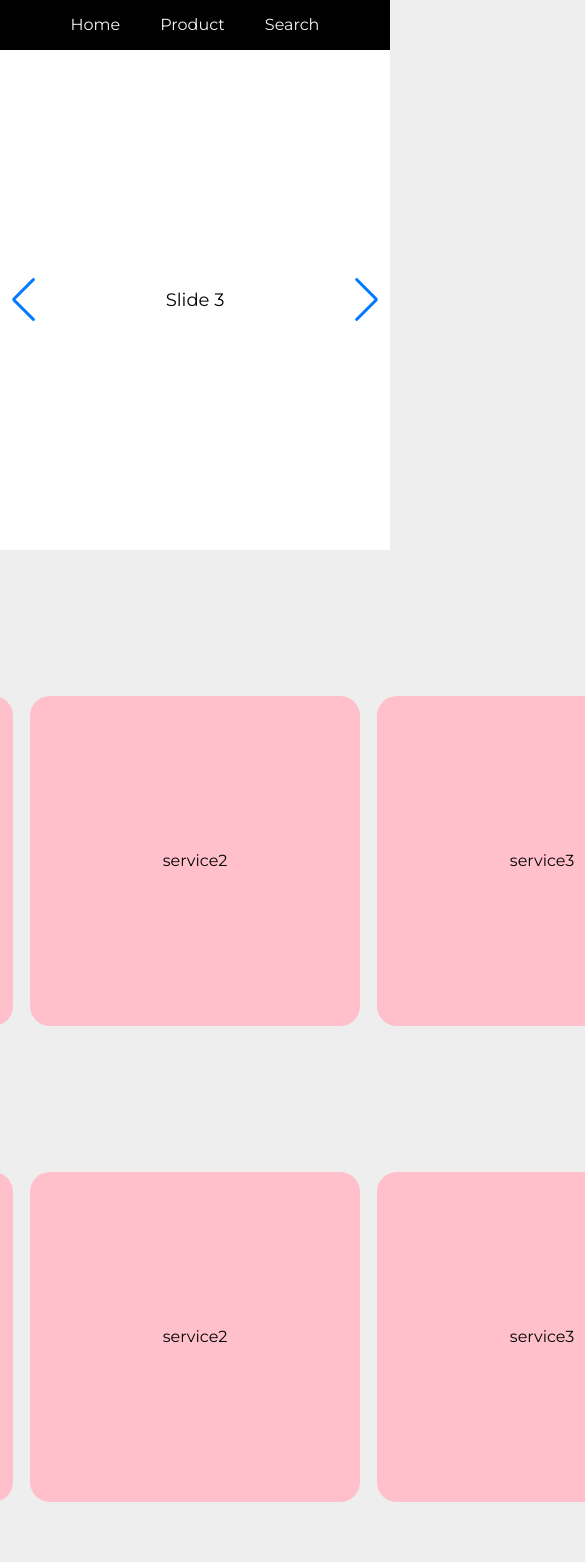
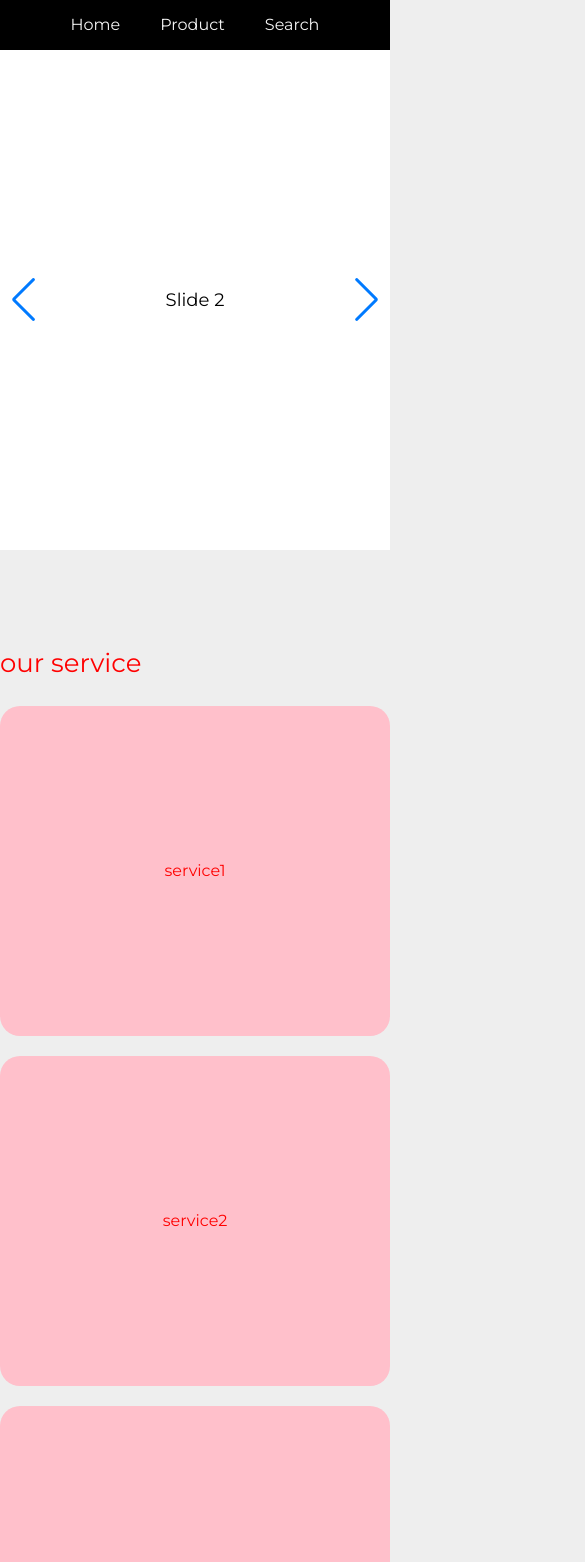
Before and after one commit to azerckid/reactjs-subpurchase, a React (Create React App) app: page / in a window 390 px wide. Shown: the top 1562 px of the page, 585 px wide, since content can reach past the window. Built offline with nearby package versions, Linux system fonts and the light colour scheme.

Commit message:
1. fix media query

```diff
--- a/src/components/layOut/Footer.js
+++ b/src/components/layOut/Footer.js
@@ -16,6 +16,10 @@ const FooterInfo = styled.div`
   flex-direction: column;
   justify-content: space-between;
   align-items: center;
+  @media screen and (max-width: 360px) {
+    color: red;
+    width: 100vw;
+  }
 `;
 const CompanyInfo = styled.div`
   width: 1024px;
@@ -24,10 +28,20 @@ const CompanyInfo = styled.div`
   flex-direction: row;
   justify-content: space-between;
   align-items: center;
+  @media screen and (max-width: 912px) {
+    color: red;
+    width: 100vw;
+    flex-direction: column;
+  }
 `;
 const CompanyInfoItem = styled.div`
   width: 500px;
   height: 300px;
+  @media screen and (max-width: 9120px) {
+    color: red;
+    width: 100vw;
+    flex-direction: column;
+  }
 `;
 const Disclaimer = styled.div`
   width: 1024px;
@@ -35,6 +49,11 @@ const Disclaimer = styled.div`
   display: flex;
   justify-content: center;
   align-items: flex-start;
+  @media screen and (max-width: 9120px) {
+    color: red;
+    width: 100vw;
+    flex-direction: column;
+  }
 `;
 
 function Footer() {
--- a/src/scene/Home.js
+++ b/src/scene/Home.js
@@ -3,6 +3,7 @@ import styled from "styled-components";
 import Swiper from "../components/swiper/Swiper";
 
 const HomeContainer = styled.div`
+  width: 100vw;
   display: flex;
   flex-direction: column;
   justify-content: center;
@@ -20,7 +21,14 @@ const HomeBoxContainer = styled.div`
 const HomeBox = styled.div`
   width: 1024px;
   margin: 50px 0;
+  display: flex;
+  flex-direction: column;
   /* background-color: yellowgreen; */
+  @media screen and (max-width: 912px) {
+    color: red;
+    width: 100vw;
+    flex-direction: column;
+  }
 `;
 const Title = styled.div`
   margin-bottom: 20px;
@@ -31,6 +39,11 @@ const ServiceBox = styled.div`
   display: flex;
   justify-content: space-between;
   align-items: center;
+  @media screen and (max-width: 912px) {
+    color: red;
+    width: 100vw;
+    flex-direction: column;
+  }
 `;
 const ServiceBoxItem = styled.div`
   width: ${(props) => props.width}px;
@@ -40,6 +53,12 @@ const ServiceBoxItem = styled.div`
   align-items: center;
   border-radius: 20px;
   background-color: pink;
+  @media screen and (max-width: 912px) {
+    width: 100vw;
+    margin: 10px 10px;
+    color: red;
+    flex-direction: column;
+  }
 `;
 
 const Home = () => {
```
